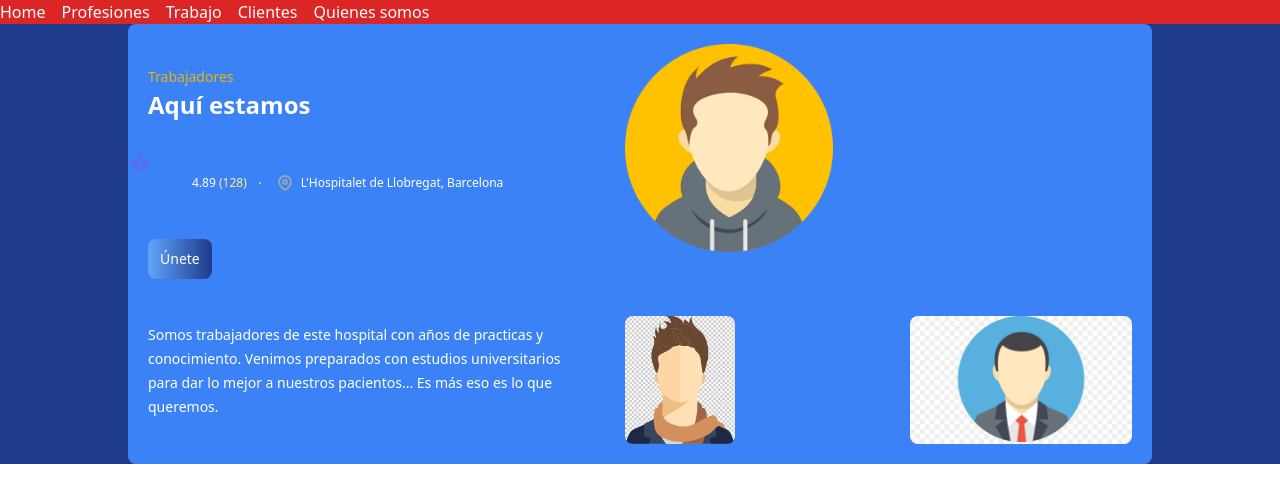
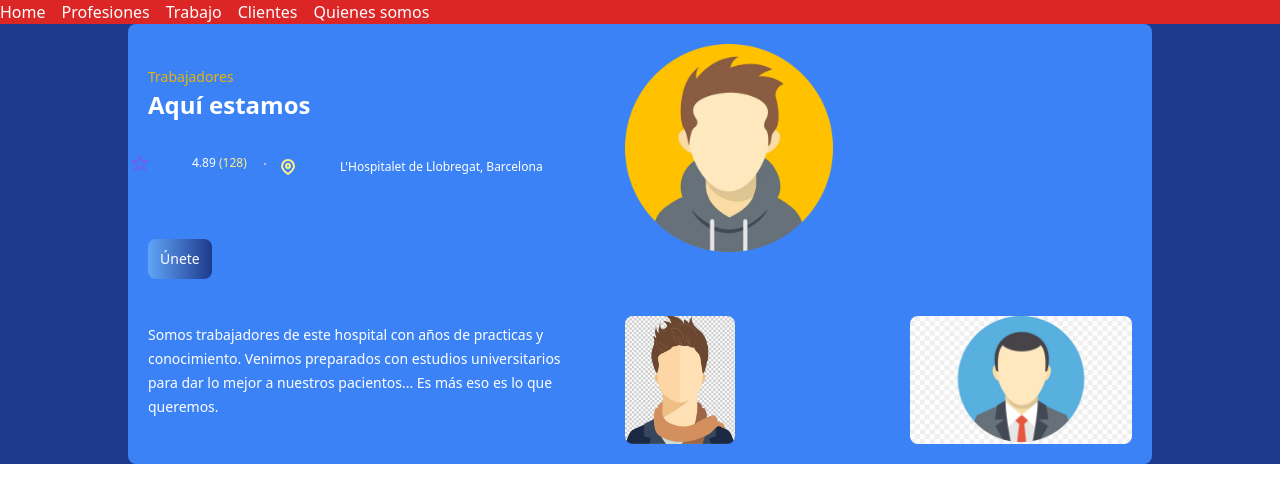
Before and after one commit to daw2-henares22/hospital-ruben, a React (Vite) app: page /somos in a window 1280 px wide. Shown: the top 502 px of the page. Built offline with nearby package versions, Linux system fonts and the light colour scheme.

Commit message:
antesDeCurrent

```diff
--- a/src/views/Somos.tsx
+++ b/src/views/Somos.tsx
@@ -13,28 +13,28 @@ export const Somos = ()=>{
             <img src="./src/images/avatar2.jpg" alt="avatar1" className="m-5 hidden w-30 h-30 object-cover rounded-lg sm:block sm:col-span-2 md:col-span-1 lg:row-start-2 lg:col-span-2 lg:h-32" loading="lazy"></img>
             <img src="./src/images/avatar3.jpg" alt="avatar2" className="m-5 hidden w-30 h-30 object-cover rounded-lg md:block lg:row-start-2 lg:col-span-2 lg:h-32" loading="lazy"></img>
           </div>
-          <dl className="mt-4 text-xs font-medium flex items-center row-start-2 sm:mt-1 sm:row-start-3 md:mt-2.5 lg:row-start-2">
-            <dt className="sr-only">Reviews</dt>
-            <dd className="text-indigo-600 flex items-center dark:text-indigo-400">
+          <div className="mt-4 text-xs font-medium flex md:mt-2.5 lg:row-start-2">
+            <div className="text-indigo-600 flex items-center dark:text-indigo-400">
               <svg className="fill-none w-16 h-16 stroke-indigo-500">
                 <path d="m12 5 2 5h5l-4 4 2.103 5L12 16l-5.103 3L9 14l-4-4h5l2-5Z" className="stroke-2" />
               </svg>
-              <span className="text-white">4.89 <span className="text-yellow-200 font-normal">(128)</span></span>
-            </dd>
-            <dt className="sr-only">Location</dt>
-            <dd className="flex items-center text-white">
-              <svg width="2" height="2" aria-hidden="true" fill="currentColor" className="mx-3 text-slate-300">
+              <span className="h-14 w-16 text-white">4.89 <span className="text-yellow-200 font-normal">(128)</span></span>
+            </div>
+            <div className="flex items-center text-white">
+              <svg fill="currentColor" className="w-1 h-10 mx-2 text-slate-300">
                 <circle cx="1" cy="1" r="1" />
               </svg>
-              <svg width="24" height="24" fill="none" stroke="currentColor" stroke-width="2" stroke-linecap="round" stroke-linejoin="round" className="mr-1 text-slate-400 dark:text-slate-500" aria-hidden="true">
-                <path d="M18 11.034C18 14.897 12 19 12 19s-6-4.103-6-7.966C6 7.655 8.819 5 12 5s6 2.655 6 6.034Z" />
+              <svg className="w-16 h-14 stroke-2 fill-none stroke-yellow-200">
                 <a href="https://www.google.es/maps/place/L'Hospitalet+de+Llobregat,+Barcelona/@41.3578114,2.0944,14z/data=!3m1!4b1!4m6!3m5!1s0x12a498e7672e0317:0x36127a984f4c05d5!8m2!3d41.3661865!4d2.1164942!16zL20vMGp4Nzg?hl=es" target="_blank">
+                  <path d="M18 11.034C18 14.897 12 19 12 19s-6-4.103-6-7.966C6 7.655 8.819 5 12 5s6 2.655 6 6.034Z" />
                   <path d="M14 11a2 2 0 1 1-4 0 2 2 0 0 1 4 0Z" />
                 </a>
               </svg>
-              L'Hospitalet de Llobregat, Barcelona
-            </dd>
-          </dl>
+              <p className="h-12">
+                L'Hospitalet de Llobregat, Barcelona
+              </p>
+            </div>
+          </div>
           <div className="m-5 col-start-1 row-start-3 self-center sm:mt-0 sm:col-start-2 sm:row-start-2 sm:row-span-2 lg:mt-6 lg:col-start-1 lg:row-start-3 lg:row-end-4">
             <button type="button" className="bg-gradient-to-r from-blue-400 to-blue-900 hover:from-blue-900 hover:to-blue-400 text-white text-sm leading-6 font-medium py-2 px-3 rounded-lg">{/*<Link to={routes.somos}>Quienes somos</Link>*/}Únete</button>
           </div>
```
